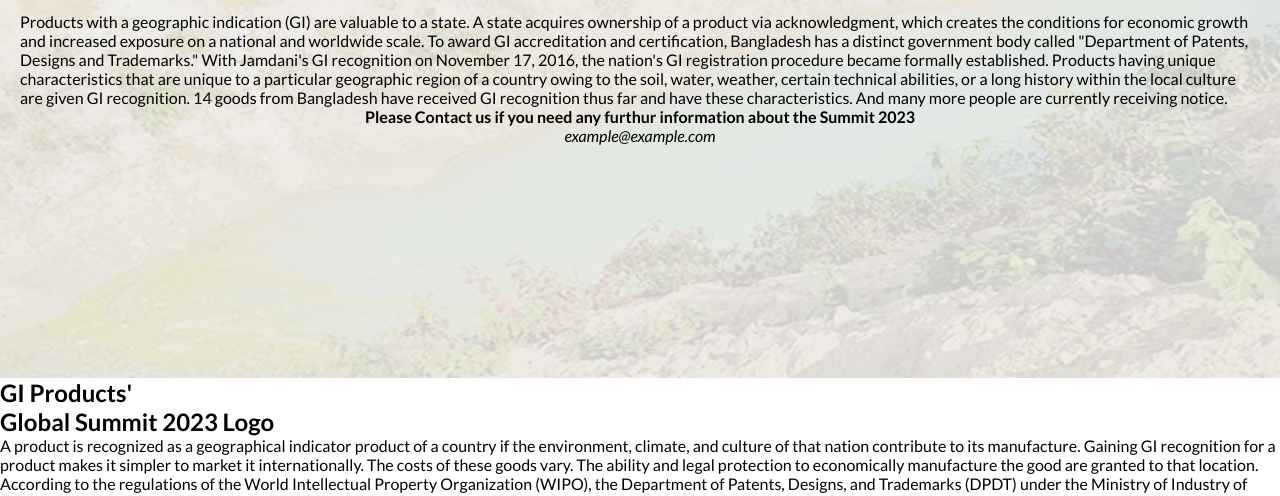
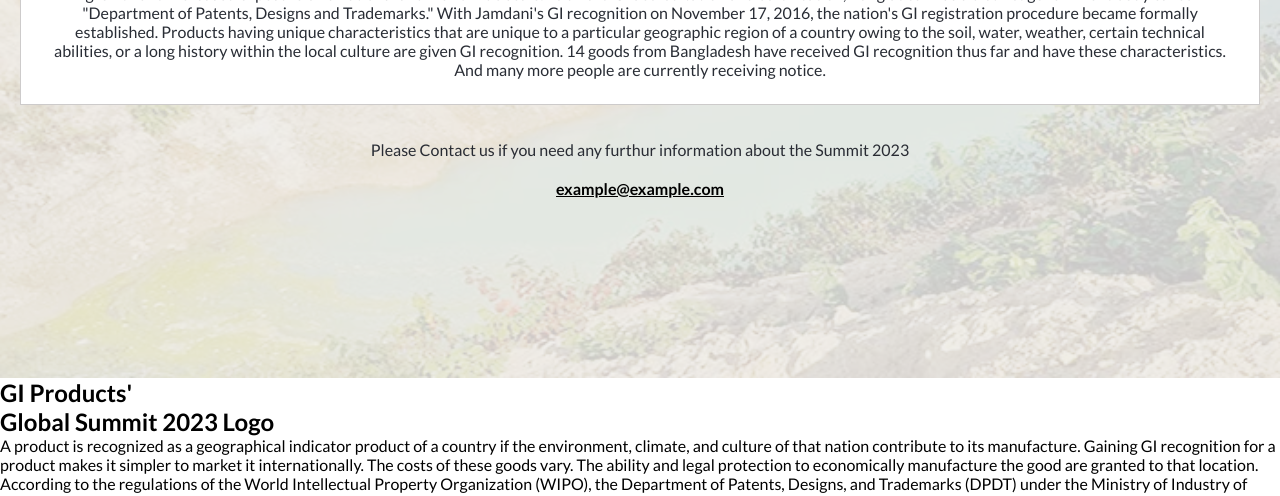
Before and after one commit to sharminkhan0/Capstone, a website: page about.html in a window 1280 px wide. Shown: the part 422-918 px from the top of the page. Drawn offline with Linux system fonts and the light colour scheme; a web font is replaced by a local one.

Commit message:
Modify about.css file

```diff
--- a/about.css
+++ b/about.css
@@ -34,3 +34,33 @@
   text-align: center;
   line-height: 35px;
 }
+
+.headline-title:hover {
+  color: var(--primary-color);
+  font-weight: 900;
+  transform: translateY(-5px);
+}
+
+.headline-intro-text {
+  background: #fff;
+  color: #292d35;
+  padding: 25px;
+  max-width: 100%;
+  border: 1px solid #cdcbcb;
+  margin-bottom: 15px;
+  text-align: center;
+}
+
+.headline h4 {
+  font-weight: normal;
+  color: #292c34;
+  margin: 20px 0;
+  text-align: center;
+}
+
+address {
+  text-decoration: underline;
+  font-style: normal;
+  font-weight: bold;
+  margin-bottom: 20px;
+}
```
Lines whose indentation alone changed are shown as unchanged.
